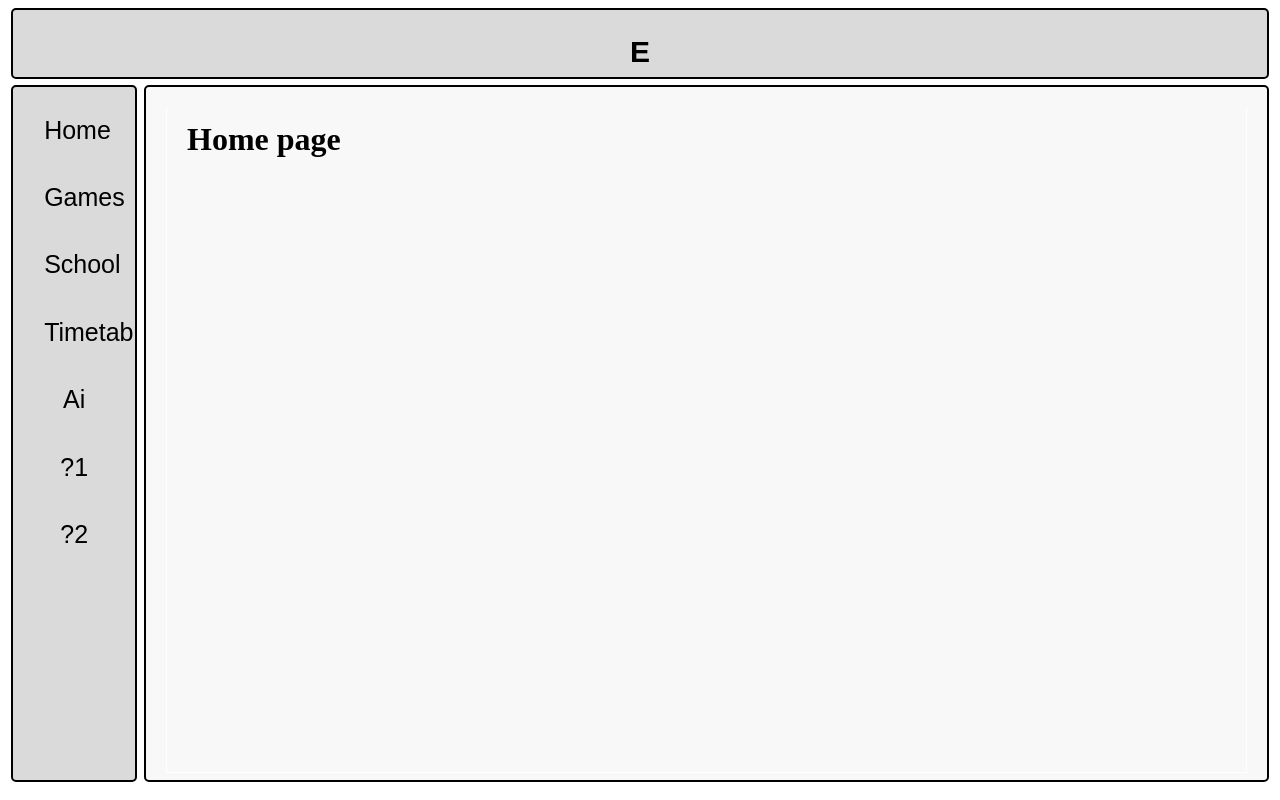
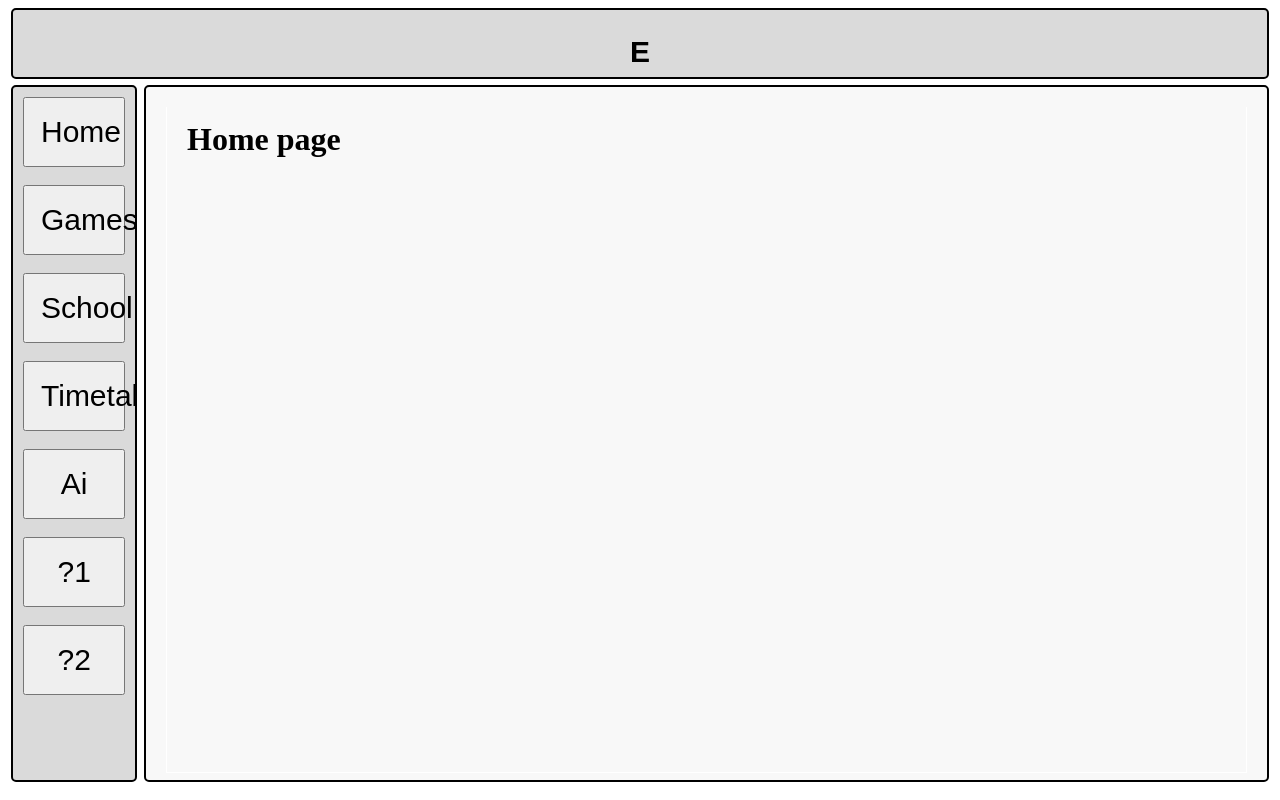
Before and after one commit to WartyWarthog123/The-Website, a plain HTML site: page index.html in a window 1280 px wide. Drawn offline with Linux system fonts and the light colour scheme.

Commit message:
Update Style.css

```diff
--- a/Style.css
+++ b/Style.css
@@ -72,17 +72,13 @@ body {
 }
 
 .tab button {
-  background-color: inherit;
-  float: center;
-  border: none;
-  outline: none;
-  cursor: pointer;
-  padding: 14px 16px;
-  transition: 0.3s;
-  font-size: 25px;
-  color: #000000;
-  width: 90%;
-  height: 10%;
+  display: block;
+  text-align: center;
+  padding: 16px;
+  transition: all 0.3s ease;
+  color: rgb(0, 0, 0);
+  font-size: 30px;
+  width: 100%
 }
 
 .tab button:hover {
```
